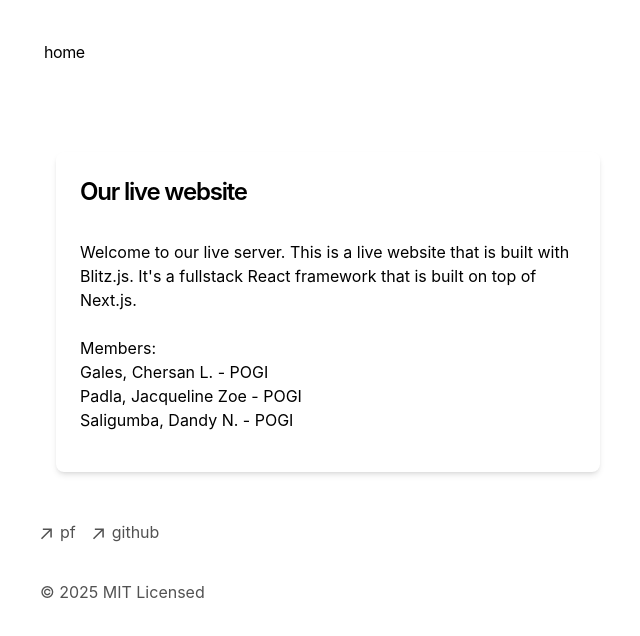
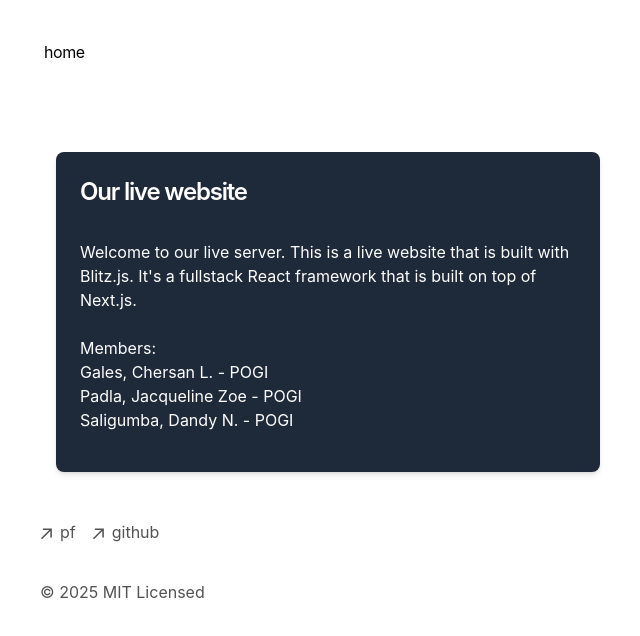
Before and after one commit to unoxyzmdfckz/portfolio, a Next.js app: page / in a window 1280 px wide. Shown: the top 636 px of the page, without its empty margins (312-952 px from the left). Built offline with nearby package versions, Linux system fonts and the light colour scheme; no server answers.

Commit message:
color commit

```diff
--- a/app/components/Card.tsx
+++ b/app/components/Card.tsx
@@ -6,7 +6,7 @@ interface CardProps {
 
 const Card: React.FC<CardProps> = ({ children }) => {
     return (
-        <div className="bg-white shadow-md rounded-lg p-6">
+        <div className="bg-gray-800 text-white shadow-md rounded-lg p-6">
             {children}
         </div>
     );
```
